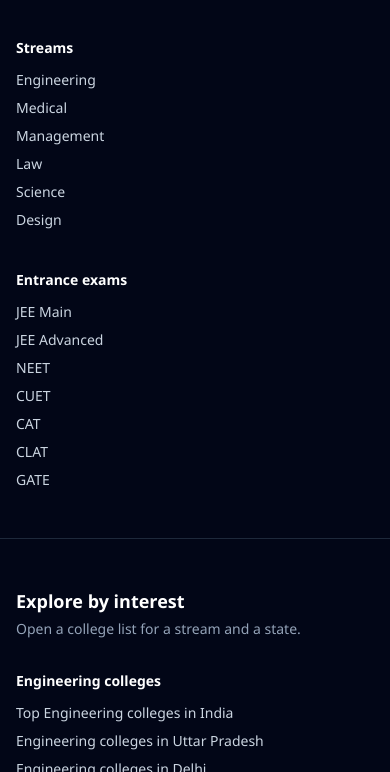
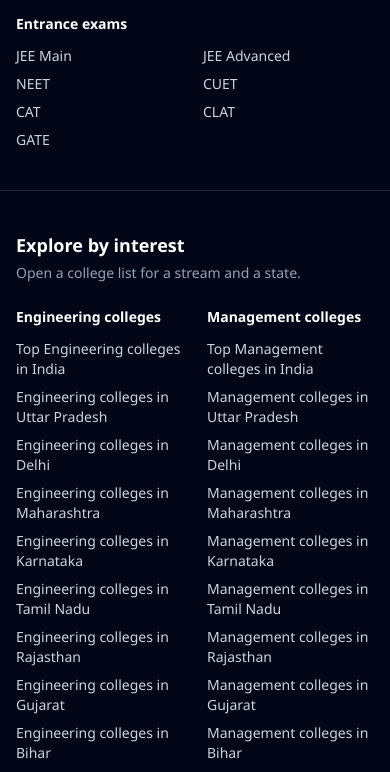
Before and after one commit to rohit03993/collegedir, an Astro site in the folder web/: page / in a window 390 px wide. Shown: the part 1228-2000 px from the top of the page. Built offline with nearby package versions, Linux system fonts and the light colour scheme; Astro itself is replaced by a stand-in of ours; no server answers.

Commit message:
Lay the footer out in two columns on a phone.
Co-authored-by: Cursor <cursoragent@cursor.com>

```diff
--- a/web/src/layouts/Base.astro
+++ b/web/src/layouts/Base.astro
@@ -152,8 +152,8 @@ function collegeLinks(stream: string) {
     </header>
     <slot />
     <footer class="mt-16 bg-slate-950 text-slate-300">
-      <div class="mx-auto grid max-w-6xl gap-10 px-4 py-12 sm:grid-cols-2 lg:grid-cols-4">
-        <div class="sm:col-span-2 lg:col-span-1">
+      <div class="mx-auto grid max-w-6xl grid-cols-2 gap-x-6 gap-y-8 px-4 py-10 md:gap-10 md:py-12 lg:grid-cols-4">
+        <div class="col-span-2 lg:col-span-1">
           <a href="/" class="text-xl" aria-label="Admission Setu"><Mark logo={brand.logo} light /></a>
           <p class="mt-3 max-w-xs text-sm leading-6 text-slate-400">Find a college, course, or exam. Setu Predictor uses the official 2026 JoSAA and CSAB closing ranks.</p>
         </div>
@@ -173,9 +173,9 @@ function collegeLinks(stream: string) {
             ))}
           </ul>
         </div>
-        <div>
+        <div class="col-span-2 lg:col-span-1">
           <h2 class="text-sm font-semibold text-white">Entrance exams</h2>
-          <ul class="mt-3 space-y-2 text-sm">
+          <ul class="mt-3 grid grid-cols-2 gap-x-4 gap-y-2 text-sm lg:grid-cols-1">
             {exams.map((name) => (
               <li><a href={`/exams?q=${encodeURIComponent(name)}`} class="hover:text-white">{name}</a></li>
             ))}
@@ -183,13 +183,13 @@ function collegeLinks(stream: string) {
         </div>
       </div>
       <div class="border-t border-slate-800">
-        <div class="mx-auto max-w-6xl px-4 py-12">
+        <div class="mx-auto max-w-6xl px-4 py-10 md:py-12">
           <h2 class="text-lg font-bold text-white">Explore by interest</h2>
           <p class="mt-1 text-sm text-slate-400">Open a college list for a stream and a state.</p>
-          <div class="mt-8 grid gap-8 sm:grid-cols-2 lg:grid-cols-3">
+          <div class="mt-6 grid grid-cols-2 gap-x-6 gap-y-8 lg:grid-cols-3">
             <div>
               <h3 class="text-sm font-semibold text-white">Engineering colleges</h3>
-              <ul class="mt-3 space-y-2 text-sm">
+              <ul class="mt-3 space-y-2 text-sm leading-5">
                 {collegeLinks('Engineering').map(([label, href]) => (
                   <li><a href={href} class="hover:text-white">{label}</a></li>
                 ))}
@@ -197,7 +197,7 @@ function collegeLinks(stream: string) {
             </div>
             <div>
               <h3 class="text-sm font-semibold text-white">Management colleges</h3>
-              <ul class="mt-3 space-y-2 text-sm">
+              <ul class="mt-3 space-y-2 text-sm leading-5">
                 {collegeLinks('Management').map(([label, href]) => (
                   <li><a href={href} class="hover:text-white">{label}</a></li>
                 ))}
@@ -205,7 +205,7 @@ function collegeLinks(stream: string) {
             </div>
             <div>
               <h3 class="text-sm font-semibold text-white">Medical colleges</h3>
-              <ul class="mt-3 space-y-2 text-sm">
+              <ul class="mt-3 space-y-2 text-sm leading-5">
                 {collegeLinks('Medical').map(([label, href]) => (
                   <li><a href={href} class="hover:text-white">{label}</a></li>
                 ))}
```
